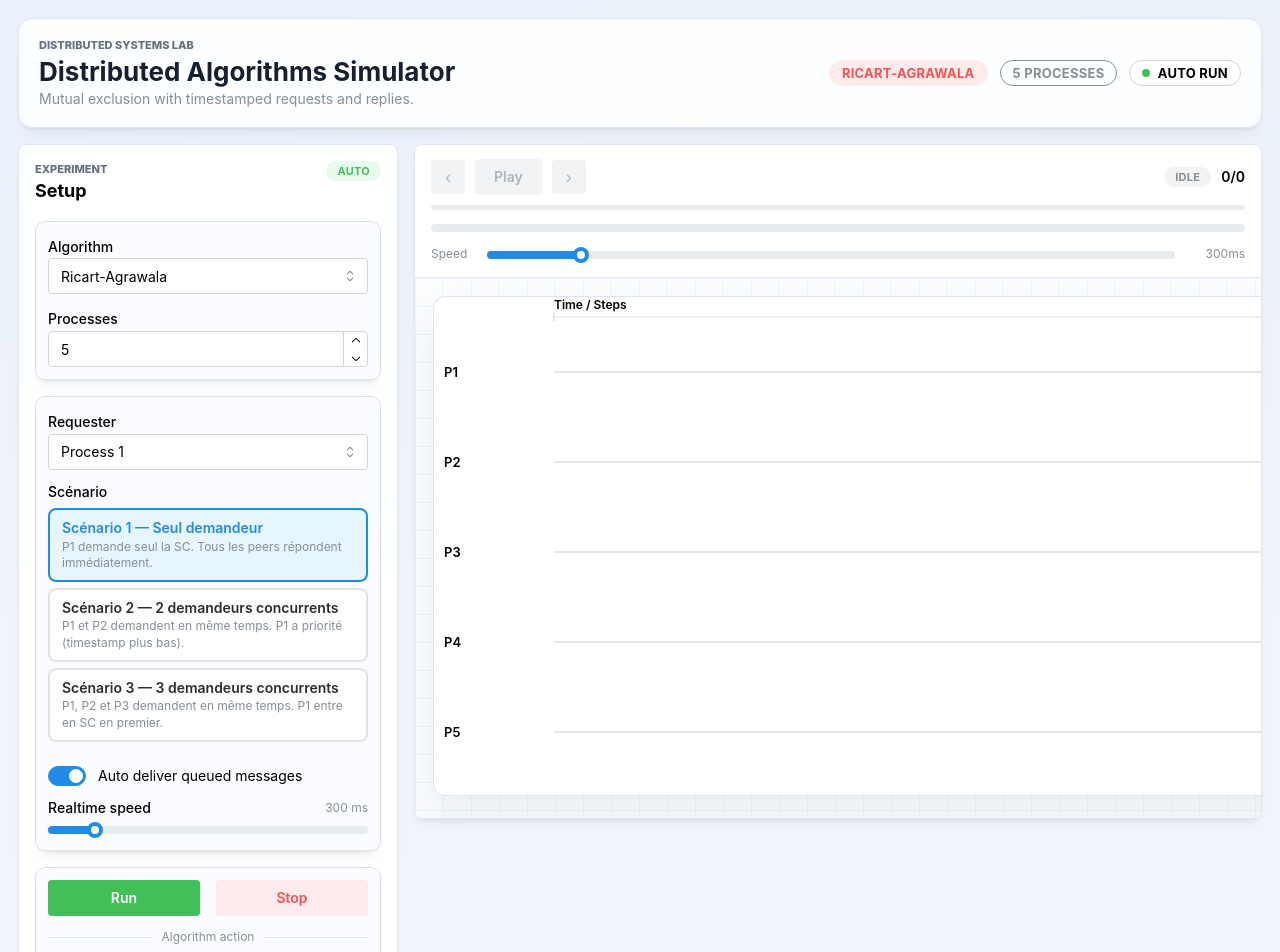
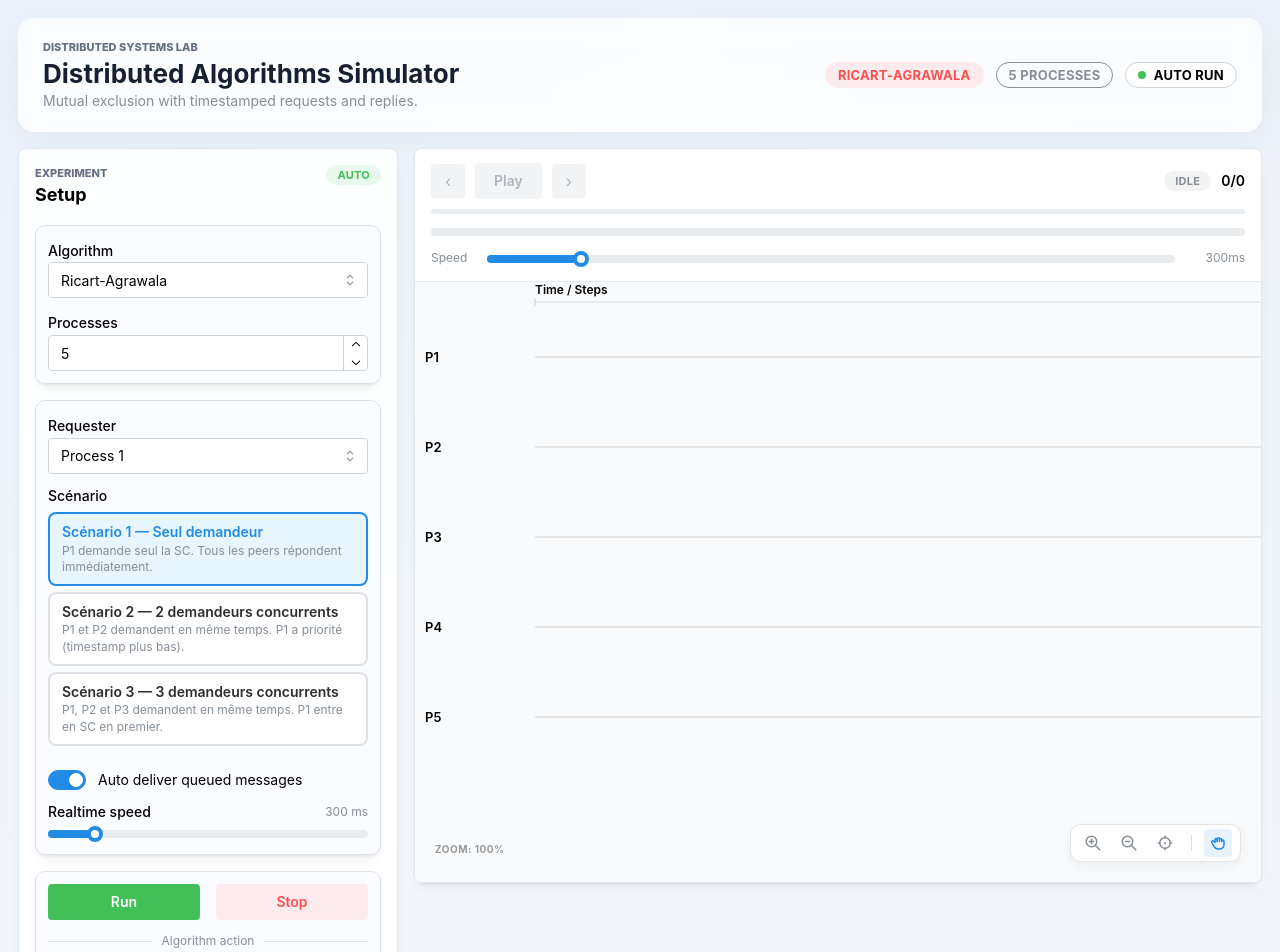
Before and after one commit to KoussayDhifi/DistributedAlgorithm_Lab, a React (Vite) app: page / in a window 1280 px wide. Shown: the top 952 px of the page. Built offline with nearby package versions, Linux system fonts and the light colour scheme.

Commit message:
horloge matricielle algo corrected

```diff
--- a/src/features/sim/algorithms/matrixClockCinema.ts
+++ b/src/features/sim/algorithms/matrixClockCinema.ts
@@ -202,12 +202,9 @@ export function generateMatrixClockCinema(processes: number[]): AlgorithmCinemaP
     const label = nextEventLabel(message.to)
 
     matrix[receiver][receiver] += 1
-    matrix[receiver][sender] += 1
 
     for (let k = 0; k < size; k += 1) {
-      if (k === receiver) continue
       for (let l = 0; l < size; l += 1) {
-        if (l === receiver) continue
         matrix[k][l] = Math.max(matrix[k][l], stamp[k][l])
       }
     }
--- a/src/features/sim/components/GraphCanvas.tsx
+++ b/src/features/sim/components/GraphCanvas.tsx
@@ -1,5 +1,6 @@
 import React, { useState } from 'react'
 import { useSim } from '../state/SimProvider'
+import InteractiveStage from './InteractiveStage'
 import type { MessageStep, AlgorithmStep, CinemaNodeState } from '../model/algorithmCinema'
 import type { SKSnapshot } from '../algorithms/suzukiKasamiCinema'
 
@@ -818,19 +819,22 @@ function NetworkCanvas() {
 // --- SequenceCanvas -----------------------------------------------------------
 function SequenceCanvas() {
   const { state } = useSim()
-  const width = 900
-  const height = 500
-  const leftMargin = 120
-  const rightMargin = 20
-  const topMargin = 30
-  const bottomMargin = 20
-
   const nodes = deriveNodes(state.processes, state.steps, state.index)
   const steps = state.steps
   const idx = state.index
   const visibleSteps = steps.slice(0, idx)
 
-  const laneHeight = Math.max(40, (height - topMargin - bottomMargin) / Math.max(1, nodes.length))
+  // Dynamic sizing based on content
+  const nodeCount = Math.max(1, nodes.length)
+  const laneHeight = 100 // Increased for matrix visibility
+  const width = Math.max(1000, steps.length * 40)
+  const height = nodeCount * laneHeight + 100
+
+  const leftMargin = 140
+  const rightMargin = 40
+  const topMargin = 60
+  const bottomMargin = 40
+
   const usableWidth = width - leftMargin - rightMargin
   const maxSteps = Math.max(1, steps.length)
 
@@ -969,8 +973,14 @@ function SequenceCanvas() {
               {n.badges?.H !== undefined && <text x={62} y={y + 5} fontSize={11} fill="#0ea5e9" fontWeight="bold">H={String(n.badges.H)}</text>}
               {matrixRows.length > 0 && (
                 <g>
+                  <rect
+                    x={58} y={y - 18}
+                    width={80} height={matrixRows.length * 12 + 8}
+                    rx={6} fill="rgba(241, 245, 249, 0.9)"
+                    stroke="#cbd5e1"
+                  />
                   {matrixRows.map((row, rowIndex) => (
-                    <text key={rowIndex} x={62} y={y - 12 + rowIndex * 11} fontSize={10} fontFamily="monospace" fill="#555">
+                    <text key={rowIndex} x={66} y={y - 6 + rowIndex * 12} fontSize={10} fontFamily="monospace" fontWeight="bold" fill="#334155">
                       {row}
                     </text>
                   ))}
@@ -1020,11 +1030,22 @@ function SequenceCanvas() {
                 />
                 <rect x={mx - labelWidth / 2} y={my - 12} rx={6} width={labelWidth} height={20} fill="#fff" stroke={color} filter="url(#seqShadow)" />
                 <text x={mx} y={my + 5} fontSize={11} textAnchor="middle" fill="#000">{send.msgType}</text>
-                {send.meta?.vector && <text x={mx} y={my + 21} fontSize={10} textAnchor="middle" fill={color}>{String(send.meta.vector)}</text>}
-                {send.meta?.H !== undefined && <text x={mx} y={my + 21} fontSize={10} textAnchor="middle" fill={color} fontWeight="bold">H={String(send.meta.H)}</text>}
-                {matrixRows.map((row, rowIndex) => (
-                  <text key={rowIndex} x={mx} y={my + 22 + rowIndex * 11} fontSize={10} textAnchor="middle" fill={color}>{row}</text>
-                ))}
+                {matrixRows.length > 0 && (
+                  <g>
+                    <rect
+                      x={mx - 35} y={my + 12}
+                      width={70} height={matrixRows.length * 12 + 6}
+                      rx={6} fill="rgba(255, 255, 255, 0.95)"
+                      stroke={color} strokeWidth={1}
+                      filter="url(#seqShadow)"
+                    />
+                    {matrixRows.map((row, rowIndex) => (
+                      <text key={rowIndex} x={mx} y={my + 23 + rowIndex * 12} fontSize={10} textAnchor="middle" fontFamily="monospace" fontWeight="bold" fill={color}>
+                        {row}
+                      </text>
+                    ))}
+                  </g>
+                )}
               </g>
             )
           }
@@ -1072,10 +1093,32 @@ function SequenceCanvas() {
                 </g>
               )}
               <text x={x} y={y - 10} fontSize={10} textAnchor="middle" fill="#222" fontWeight={700}>{event}</text>
-              {(vector || H) && <text x={x} y={y + 20} fontSize={10} textAnchor="middle" fill={color} fontWeight={H ? 'bold' : 'normal'}>{vector || H}</text>}
-              {matrixRows.map((row, rowIndex) => (
-                <text key={rowIndex} x={x} y={y + 20 + rowIndex * 11} fontSize={10} textAnchor="middle" fill={rejected ? '#e03131' : color}>{row}</text>
-              ))}
+              {(vector || H || matrixRows.length > 0) && (
+                <g>
+                  <rect
+                    x={x - 35} y={y + 12}
+                    width={70} height={(vector || H ? 14 : 0) + matrixRows.length * 12 + 6}
+                    rx={6} fill="rgba(255, 255, 255, 0.9)"
+                    stroke={rejected ? '#e03131' : color} strokeWidth={1.5}
+                    filter="url(#seqShadow)"
+                  />
+                  {(vector || H) && (
+                    <text x={x} y={y + 24} fontSize={10} textAnchor="middle" fill={color} fontWeight="bold">
+                      {vector || H}
+                    </text>
+                  )}
+                  {matrixRows.map((row, rowIndex) => (
+                    <text
+                      key={rowIndex}
+                      x={x} y={y + (vector || H ? 36 : 24) + rowIndex * 12}
+                      fontSize={10} textAnchor="middle" fontFamily="monospace" fontWeight="bold"
+                      fill={rejected ? '#e03131' : color}
+                    >
+                      {row}
+                    </text>
+                  ))}
+                </g>
+              )}
             </g>
           )
         })}
@@ -1371,8 +1414,18 @@ function RicartCanvas() {
 
 export default function GraphCanvas() {
   const { state } = useSim()
-  if (state.algorithm === 'ricart') return <RicartCanvas />
-  return (state.algorithm === 'bully' || state.algorithm === 'token' || state.algorithm === 'suzuki')
-    ? <NetworkCanvas />
-    : <SequenceCanvas />
+
+  const renderCanvas = () => {
+    if (state.algorithm === 'ricart') return <RicartCanvas />
+    if (state.algorithm === 'bully' || state.algorithm === 'token' || state.algorithm === 'suzuki') {
+      return <NetworkCanvas />
+    }
+    return <SequenceCanvas />
+  }
+
+  return (
+    <InteractiveStage>
+      {renderCanvas()}
+    </InteractiveStage>
+  )
 }
--- /dev/null
+++ b/src/features/sim/components/InteractiveStage.tsx
@@ -0,0 +1,154 @@
+import React, { useState, useRef, useEffect } from 'react'
+import { ActionIcon, Group, Tooltip, Box } from '@mantine/core'
+import { IconZoomIn, IconZoomOut, IconFocus2, IconHandGrab, IconPointer } from '@tabler/icons-react'
+
+interface Props {
+  children: React.ReactNode
+  width?: number | string
+  height?: number | string
+}
+
+export default function InteractiveStage({ children, width = '100%', height = '100%' }: Props) {
+  const [scale, setScale] = useState(1)
+  const [offset, setOffset] = useState({ x: 0, y: 0 })
+  const [isDragging, setIsDragging] = useState(false)
+  const [lastMousePos, setLastMousePos] = useState({ x: 0, y: 0 })
+  const containerRef = useRef<HTMLDivElement>(null)
+
+  const handleWheel = (e: React.WheelEvent) => {
+    if (e.ctrlKey || e.metaKey) {
+      e.preventDefault()
+      const delta = e.deltaY > 0 ? 0.9 : 1.1
+      const newScale = Math.min(Math.max(0.1, scale * delta), 5)
+
+      // Zoom relative to mouse position
+      if (containerRef.current) {
+        const rect = containerRef.current.getBoundingClientRect()
+        const mouseX = e.clientX - rect.left
+        const mouseY = e.clientY - rect.top
+
+        const dx = (mouseX - offset.x) * (1 - delta)
+        const dy = (mouseY - offset.y) * (1 - delta)
+
+        setOffset(prev => ({ x: prev.x + dx, y: prev.y + dy }))
+      }
+
+      setScale(newScale)
+    } else {
+      // Regular scroll translates
+      setOffset(prev => ({ x: prev.x - e.deltaX, y: prev.y - e.deltaY }))
+    }
+  }
+
+  const handleMouseDown = (e: React.MouseEvent) => {
+    if (e.button === 0 || e.button === 1) { // Left or middle click
+      setIsDragging(true)
+      setLastMousePos({ x: e.clientX, y: e.clientY })
+    }
+  }
+
+  const handleMouseMove = (e: React.MouseEvent) => {
+    if (isDragging) {
+      const dx = e.clientX - lastMousePos.x
+      const dy = e.clientY - lastMousePos.y
+      setOffset(prev => ({ x: prev.x + dx, y: prev.y + dy }))
+      setLastMousePos({ x: e.clientX, y: e.clientY })
+    }
+  }
+
+  const handleMouseUp = () => {
+    setIsDragging(false)
+  }
+
+  const resetView = () => {
+    setScale(1)
+    setOffset({ x: 0, y: 0 })
+  }
+
+  const zoomIn = () => setScale(prev => Math.min(prev * 1.2, 5))
+  const zoomOut = () => setScale(prev => Math.max(prev / 1.2, 0.1))
+
+  return (
+    <Box
+      ref={containerRef}
+      style={{
+        width,
+        height,
+        overflow: 'hidden',
+        position: 'relative',
+        cursor: isDragging ? 'grabbing' : 'grab',
+        touchAction: 'none',
+        background: 'transparent'
+      }}
+      onWheel={handleWheel}
+      onMouseDown={handleMouseDown}
+      onMouseMove={handleMouseMove}
+      onMouseUp={handleMouseUp}
+      onMouseLeave={handleMouseUp}
+    >
+      <div
+        style={{
+          transform: `translate(${offset.x}px, ${offset.y}px) scale(${scale})`,
+          transformOrigin: '0 0',
+          transition: isDragging ? 'none' : 'transform 0.1s ease-out',
+          width: 'fit-content',
+          height: 'fit-content'
+        }}
+      >
+        {children}
+      </div>
+
+      {/* Floating Controls */}
+      <Group
+        gap={8}
+        style={{
+          position: 'absolute',
+          bottom: 20,
+          right: 20,
+          zIndex: 10,
+          background: 'rgba(255, 255, 255, 0.8)',
+          padding: '4px 8px',
+          borderRadius: '10px',
+          backdropFilter: 'blur(4px)',
+          border: '1px solid rgba(0,0,0,0.1)',
+          boxShadow: '0 4px 12px rgba(0,0,0,0.05)'
+        }}
+      >
+        <Tooltip label="Zoom In (Ctrl + Scroll Up)">
+          <ActionIcon variant="subtle" color="gray" onClick={zoomIn}>
+            <IconZoomIn size={18} />
+          </ActionIcon>
+        </Tooltip>
+        <Tooltip label="Zoom Out (Ctrl + Scroll Down)">
+          <ActionIcon variant="subtle" color="gray" onClick={zoomOut}>
+            <IconZoomOut size={18} />
+          </ActionIcon>
+        </Tooltip>
+        <Tooltip label="Reset View">
+          <ActionIcon variant="subtle" color="gray" onClick={resetView}>
+            <IconFocus2 size={18} />
+          </ActionIcon>
+        </Tooltip>
+        <div style={{ width: 1, height: 16, background: '#ddd', margin: '0 4px' }} />
+        <Tooltip label="Pan Mode (Drag)">
+          <ActionIcon variant="light" color="blue">
+            <IconHandGrab size={18} />
+          </ActionIcon>
+        </Tooltip>
+      </Group>
+
+      {/* Zoom indicator */}
+      <div style={{
+        position: 'absolute',
+        bottom: 25,
+        left: 20,
+        fontSize: '10px',
+        fontWeight: 'bold',
+        color: '#999',
+        letterSpacing: '0.05em'
+      }}>
+        ZOOM: {Math.round(scale * 100)}%
+      </div>
+    </Box>
+  )
+}
--- a/src/index.css
+++ b/src/index.css
@@ -29,11 +29,12 @@ body {
   align-items: center;
   justify-content: space-between;
   gap: 18px;
-  padding: 18px 20px;
-  border: 1px solid #dbe4f0;
-  border-radius: 14px;
-  background: rgba(255, 255, 255, 0.9);
-  backdrop-filter: blur(8px);
+  padding: 20px 24px;
+  border: 1px solid rgba(255, 255, 255, 0.3);
+  border-radius: 16px;
+  background: rgba(255, 255, 255, 0.8);
+  backdrop-filter: blur(12px);
+  box-shadow: 0 8px 32px rgba(0, 0, 0, 0.04);
 }
 
 .eyebrow {
@@ -86,23 +87,26 @@ body {
 }
 
 .visual-stage {
-  min-height: 540px;
-  overflow: auto;
-  padding: 18px;
-  background:
-    linear-gradient(#eef3f9 1px, transparent 1px),
-    linear-gradient(90deg, #eef3f9 1px, transparent 1px),
-    #fbfdff;
-  background-size: 28px 28px;
+  min-height: 600px;
+  height: calc(100vh - 200px);
+  overflow: hidden; /* Handled by InteractiveStage */
+  padding: 0;
+  background: #f8fafc;
+  position: relative;
 }
 
-.visual-stage > svg,
-.visual-stage > div > svg {
+.visual-stage > div {
+  width: 100%;
+  height: 100%;
+}
+
+.visual-stage svg {
   display: block;
-  margin: 0 auto;
-  border: 1px solid #dce5f0;
-  border-radius: 12px;
-  box-shadow: 0 18px 42px rgba(22, 34, 51, 0.08);
+  margin: 0;
+  border: none;
+  border-radius: 0;
+  box-shadow: none;
+  background: transparent !important;
 }
 
 .control-section {
```
Also changed, not shown: package.json (+10 -9 lines), 1 other file (tests, documents, lock files or other folders).
